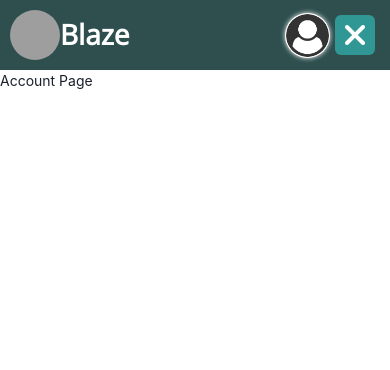
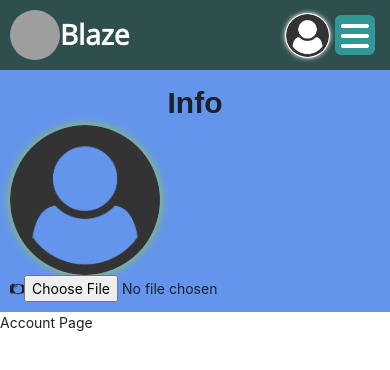
Before and after one commit to Foster0123/Blaze, a React (Vite) app: page /account in a window 390 px wide. Shown: the top 370 px of the page. Built offline with nearby package versions, Linux system fonts and the light colour scheme; grey boxes are pictures that could not be loaded.

Commit message:
Blaze Account Page UI Development In Progress

```diff
--- a/index.html
+++ b/index.html
@@ -7,6 +7,7 @@
   <meta name="viewport" content="width=device-width, initial-scale=1.0" />
   <link rel="preconnect" href="https://fonts.googleapis.com"><link rel="preconnect" href="https://fonts.gstatic.com" crossorigin><link href="https://fonts.googleapis.com/css2?family=Open+Sans:wght@300&display=swap" rel="stylesheet">
   <link rel="stylesheet" href="https://cdnjs.cloudflare.com/ajax/libs/font-awesome/6.2.1/css/all.min.css" integrity="sha512-MV7K8+y+gLIBoVD59lQIYicR65iaqukzvf/nwasF0nqhPay5w/9lJmVM2hMDcnK1OnMGCdVK+iQrJ7lzPJQd1w==" crossorigin="anonymous" referrerpolicy="no-referrer" />
+  <link rel="stylesheet" href="https://cdn.jsdelivr.net/npm/bootstrap-icons@1.10.3/font/bootstrap-icons.css">
   <title>Blaze</title>
 </head>
 
--- /dev/null
+++ b/src/assets/scss/components/account/_account.index.scss
@@ -0,0 +1 @@
+@use './modules/account-intro';
--- /dev/null
+++ b/src/assets/scss/components/account/modules/_account-intro.scss
@@ -0,0 +1,19 @@
+.account-intro {
+    background-color: cornflowerblue;
+    padding: 10px;
+}
+.account-intro-header {
+    font-size: 30px;
+    font-weight: bolder;
+    text-align: center;
+    font-family: "Nunito", sans-serif;
+}
+.account-intro-profile-image {
+    img {
+        width: 150px;
+        height: 150px;
+        object-fit: cover;
+        border-radius: 50%;
+        box-shadow: 0 0 10px yellowgreen;
+    }
+}
--- a/src/assets/scss/main.scss
+++ b/src/assets/scss/main.scss
@@ -1,4 +1,6 @@
 @use './shared/global';
 @use './shared/error';
 @use './shared/navbar';
-@use './components/todos';
+@use './components/signin/signin.index';
+@use './components/todo/todo.index';
+@use './components/account/account.index';
--- a/src/assets/scss/shared/_navbar.scss
+++ b/src/assets/scss/shared/_navbar.scss
@@ -88,8 +88,11 @@
             font-size: 1.2em;
             font-weight: 500;
             border-radius: 5px;
-
+            transform: scale(1.0);
+            transition: transform, 200ms ease;
             &:hover {
+                transform: scale(1.1);
+                transition: transform, 200ms ease;
                 background-color: var(--navbar-hover-bg-color);
             }
 
@@ -117,6 +120,7 @@
     margin-right: 5px;
 
     .nav-menu-btn {
+        display: none;
         margin: 0;
         padding: var(--nav-menu-button-padding);
     }
@@ -172,4 +176,9 @@
             display: flex!important;
         }
     }
+    .nav-button-container {
+        .nav-menu-btn {
+            display: inline-block;
+        }
+    }
 }
--- a/src/components/Account.tsx
+++ b/src/components/Account.tsx
@@ -1,6 +1,21 @@
+import ProfilePicture from './../assets/img/user.png'
 const Account = () => {
-    return(
+    return (
         <div>
+            <div className="account-page"></div>
+            <section className="account-intro">
+                <h2 className='account-intro-header'>Info</h2>
+                <div className="account-intro-profile-image">
+                    <img src={ProfilePicture} alt="Account Profile Image" />
+                    <label htmlFor="account-profile-image">
+                        <i className="bi bi-camera2"></i>
+                        <input type="file" name="account_profile_image" id='account-profile-image' />
+                    </label>
+                </div>
+            </section>
+            <section className="account-update"></section>
+            <section className="account-additionals"></section>
+            <section className="account-operation"></section>
             <h1>Account Page</h1>
         </div>
     )
--- a/src/components/shared/NavBar.tsx
+++ b/src/components/shared/NavBar.tsx
@@ -6,13 +6,13 @@ import Logo from './../../assets/img/blaze.png'
 import ProfilePicture from './../../assets/img/user.png'
 const NavBar = () => {
     const Navbar: any = useRef(null);
-    const styles = {
-        height: "200px"
-    }
-    const toggleNavbar = () => {
-        if(window.innerWidth < 768){
+    const navMenuIcon: any = useRef(null)
+
+    const toggleNavbar = (e: any) => {
+        navMenuIcon.current.classList.contains("fa-bars") ?
+        navMenuIcon.current.className = "fa-solid fa-xmark":
+        navMenuIcon.current.className = "fa-solid fa-bars"
         Navbar.current.classList.toggle("transit-navbar-height")
-        }
     }
     return (
         <nav className="navbar" ref={Navbar}>
@@ -47,18 +47,20 @@ const NavBar = () => {
             </ul>
             <section className="nav-button-container">
                 <Button
-                    onClick={toggleNavbar}
                     colorScheme="none"
                     className="chakra-btn nav-profile-btn"
                 >
+                    <NavLink to="/account">
                         <img
                             className="profile-image"
                             src={ProfilePicture}
                             alt="Profile Picture Placeholder"
                         />
+                    </NavLink>
+
                 </Button>
                 <Button onClick={toggleNavbar} colorScheme="teal" className="chakra-btn nav-menu-btn">
-                    <i className="fa-solid fa-xmark"></i>
+                    <i className="fa-solid fa-bars" ref={navMenuIcon}></i>
                 </Button>
             </section>
         </nav>
```
Also changed, not shown: src/assets/scss/components/signin/_signin.index.scss (added), src/assets/scss/components/todo/_todo.index.scss (renamed from src/assets/scss/components/_todos.scss). Lines whose indentation alone changed are shown as unchanged.
